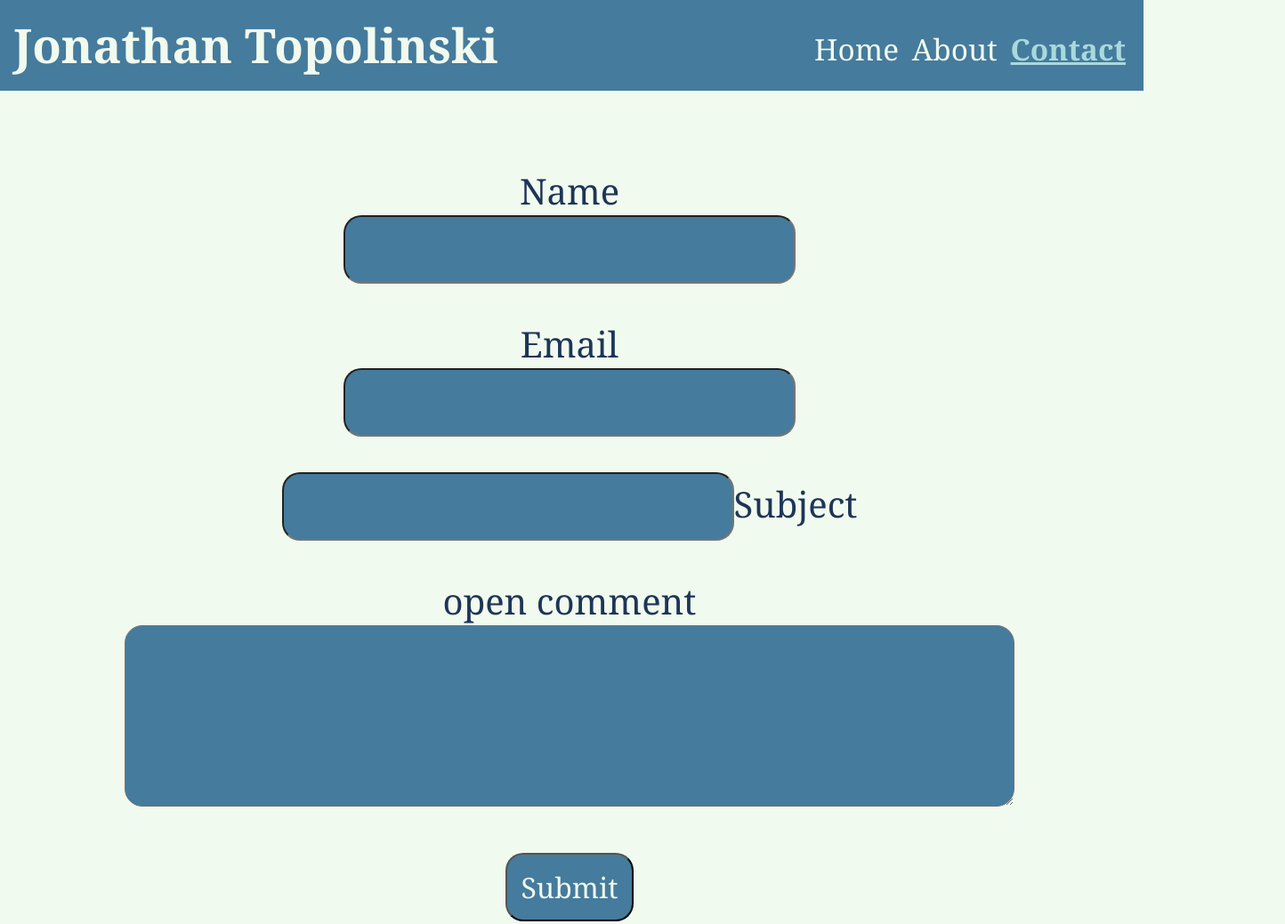
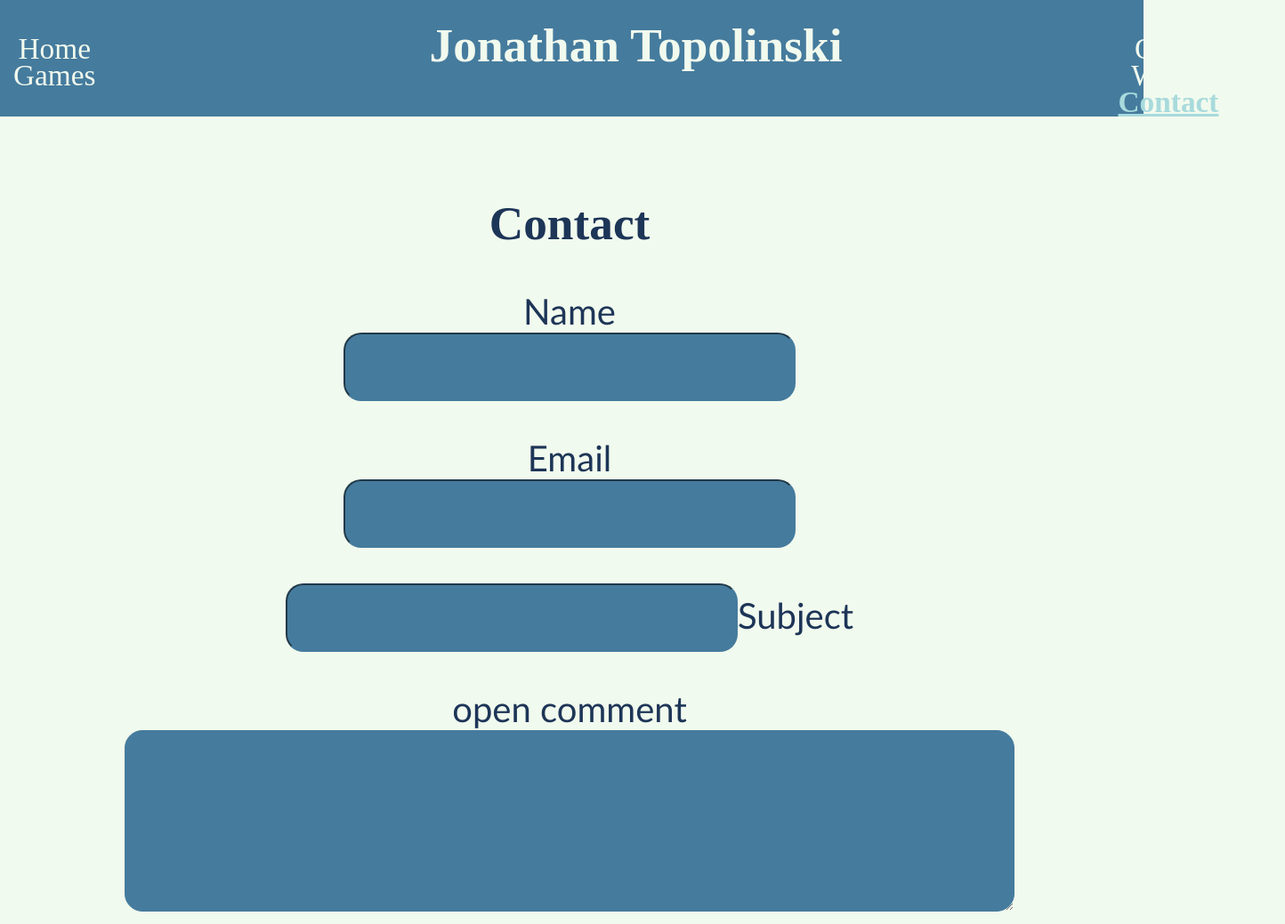
Before and after one commit to Johntops9040/MI349_Final_Project, a plain HTML site: page contact.html in a window 1280 px wide. Shown: the top 1039 px of the page at 89% size, 1444 px wide, since content can reach past the window. Drawn offline with Linux system fonts and the light colour scheme.

Commit message:
Changed Header

```diff
--- a/contact.html
+++ b/contact.html
@@ -9,15 +9,19 @@
   </head>
   <body>
     <header>
-      <h1>Jonathan Topolinski</h1>
         <nav>
           <a href="index.html" class="link">Home</a>
-          <a href="about.html" class="link">About</a>
+          <a href="index.html" class="link">Games</a>
+        </nav>
+        <h1>Jonathan Topolinski</h1>
+        <nav>
+          <a href="about.html" class="link">Other Work</a>
           <a href="contact.html" class="active">Contact</a>
         </nav>
     </header>
     <div class="Contact">
       <form name="Contact me"method="post"action="index.html"netlify>
+        <h2>Contact</h2>
         <p> <label>Name</label><br>
           <input type="text" name="Name">
         </p>
--- a/screen.css
+++ b/screen.css
@@ -5,7 +5,7 @@ body {
     margin: 0;
     padding: 0;
     color: #1D3557;
-    font-family: Cambria, Cochin, Georgia, Times, 'Times New Roman', serif;
+    font-family: 'Trebuchet MS', 'Lucida Sans Unicode', 'Lucida Grande', 'Lucida Sans', Arial, sans-serif;
 }
 
 .HomePage {
@@ -39,6 +39,7 @@ article:nth-of-type(2){
 }
 input, textarea{
     padding: 15px;
+    border-color: #457B9D;
     background-color: #457B9D;
     color: #F1FAEE;
     border-radius: 20px;
@@ -46,13 +47,17 @@ input, textarea{
     font-size: 24pt;
 }
 h1{
+    padding-left: 300px;
+    padding-right: 300px;
+    font-family: 'Times New Roman', Times, serif;
     font-size: 40pt;
-    padding-left: 10px;
-    flex: 1000px;
+    text-align: center;
+    white-space: nowrap;
     color: #F1FAEE;
 }
 h2{
-    font-size:35pt;
+    font-family: 'Times New Roman', Times, serif;
+    font-size:40pt;
     text-align: center;
 }
 p{
@@ -109,9 +114,12 @@ header{
     z-index: 1;
 
 }
+
 nav{
+    font-family: 'Times New Roman', Times, serif;
     width: 100%;
     padding-top: 40px;
-    padding-right: 20px;
-    text-align: right;
-    font-size: large;
+    padding-right: 75px;
+    text-align: center;
+    font-size: 24pt;
+    }
```
Also changed, not shown: about.html (+10 -7 lines), index.html (+6 -3 lines).
